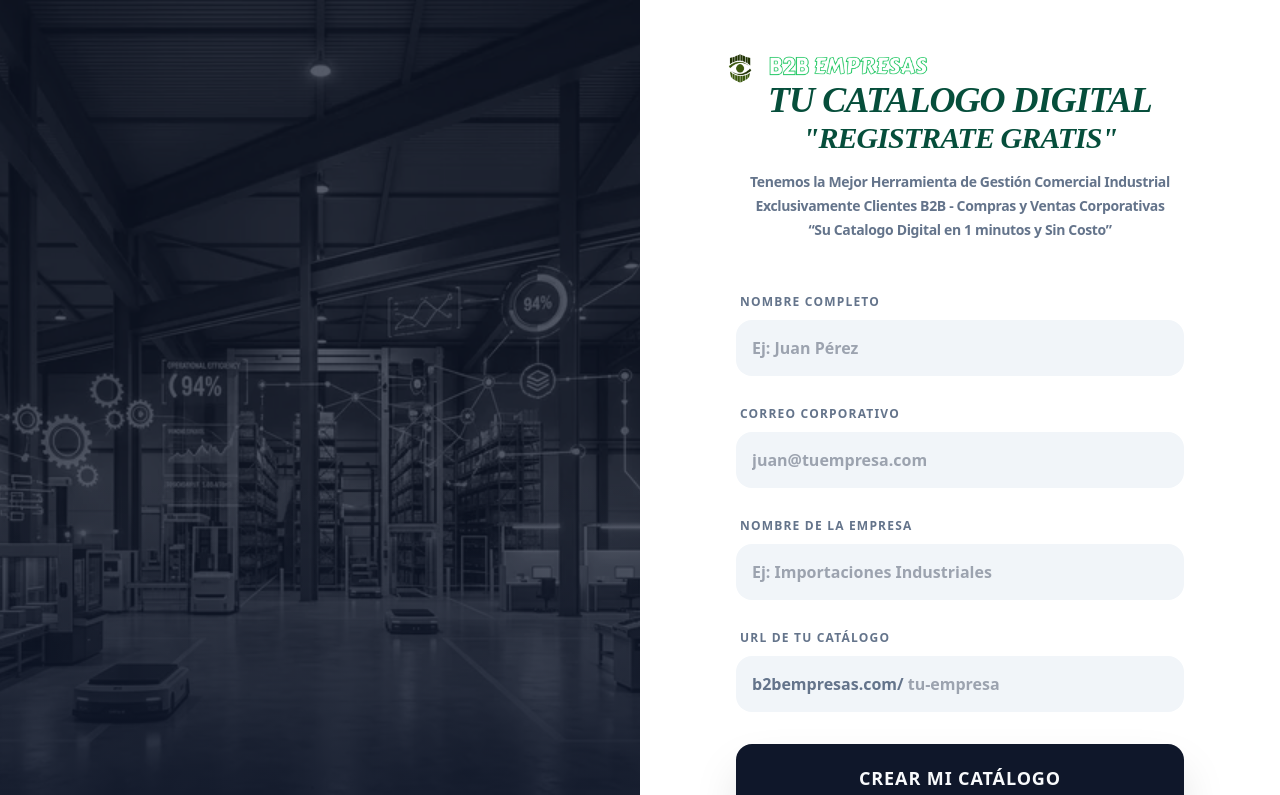
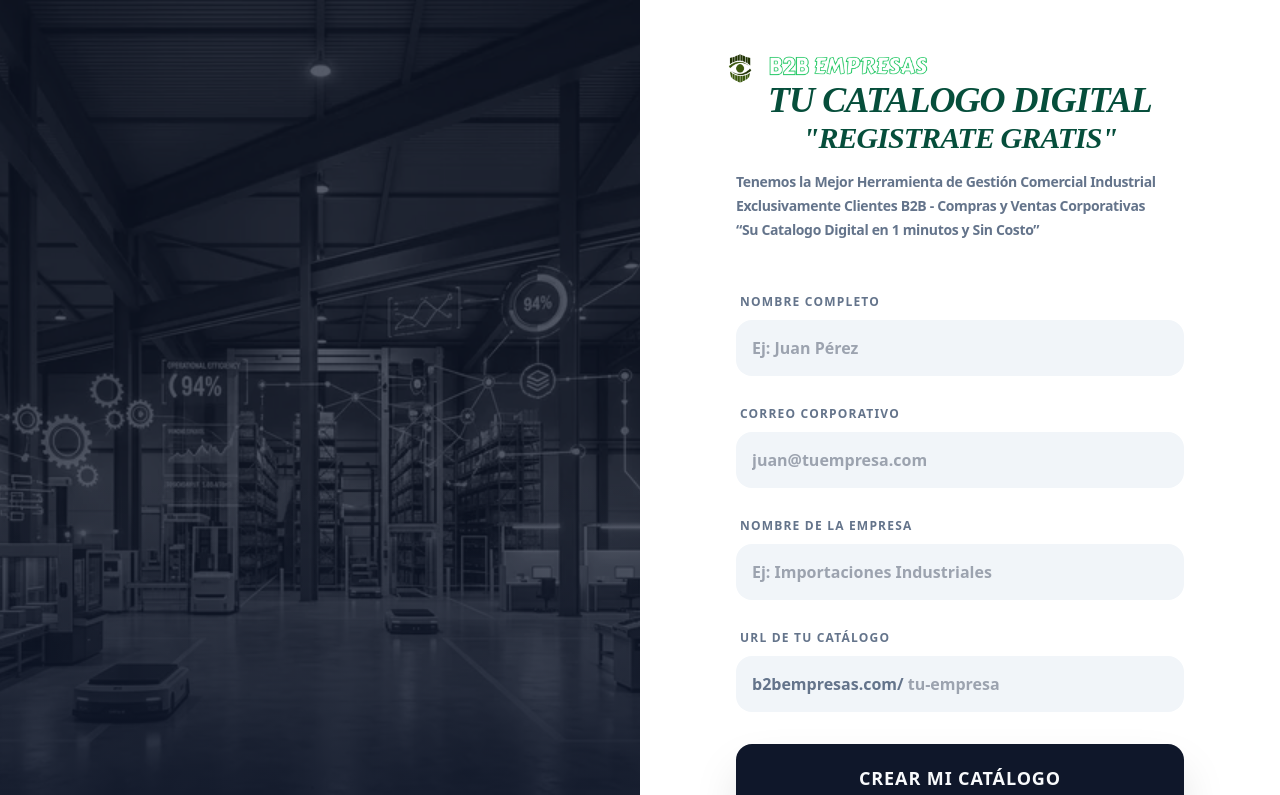
Before and after one commit to antoniogm854/b2b-empresas, a Next.js app in the folder apps/web/: page /register in a window 1280 px wide. Shown: the top 795 px of the page. Built offline with nearby package versions, Linux system fonts and the light colour scheme; no server answers.

Commit message:
style: align registration subtitle to the left per user request

```diff
--- a/apps/web/src/app/register/page.tsx
+++ b/apps/web/src/app/register/page.tsx
@@ -109,7 +109,7 @@
               <span className="text-2xl sm:text-4xl block whitespace-nowrap">TU CATALOGO DIGITAL</span>
               <span className="text-xl sm:text-3xl block whitespace-nowrap">"REGISTRATE GRATIS"</span>
             </h1>
-            <div className="space-y-1 text-center text-muted-foreground font-bold text-xs sm:text-sm leading-tight tracking-tight">
+            <div className="space-y-1 text-left text-muted-foreground font-bold text-xs sm:text-sm leading-tight tracking-tight">
               <p>Tenemos la Mejor Herramienta de Gestión Comercial Industrial</p>
               <p>Exclusivamente Clientes B2B - Compras y Ventas Corporativas</p>
               <p>“Su Catalogo Digital en 1 minutos y Sin Costo”</p>
```
